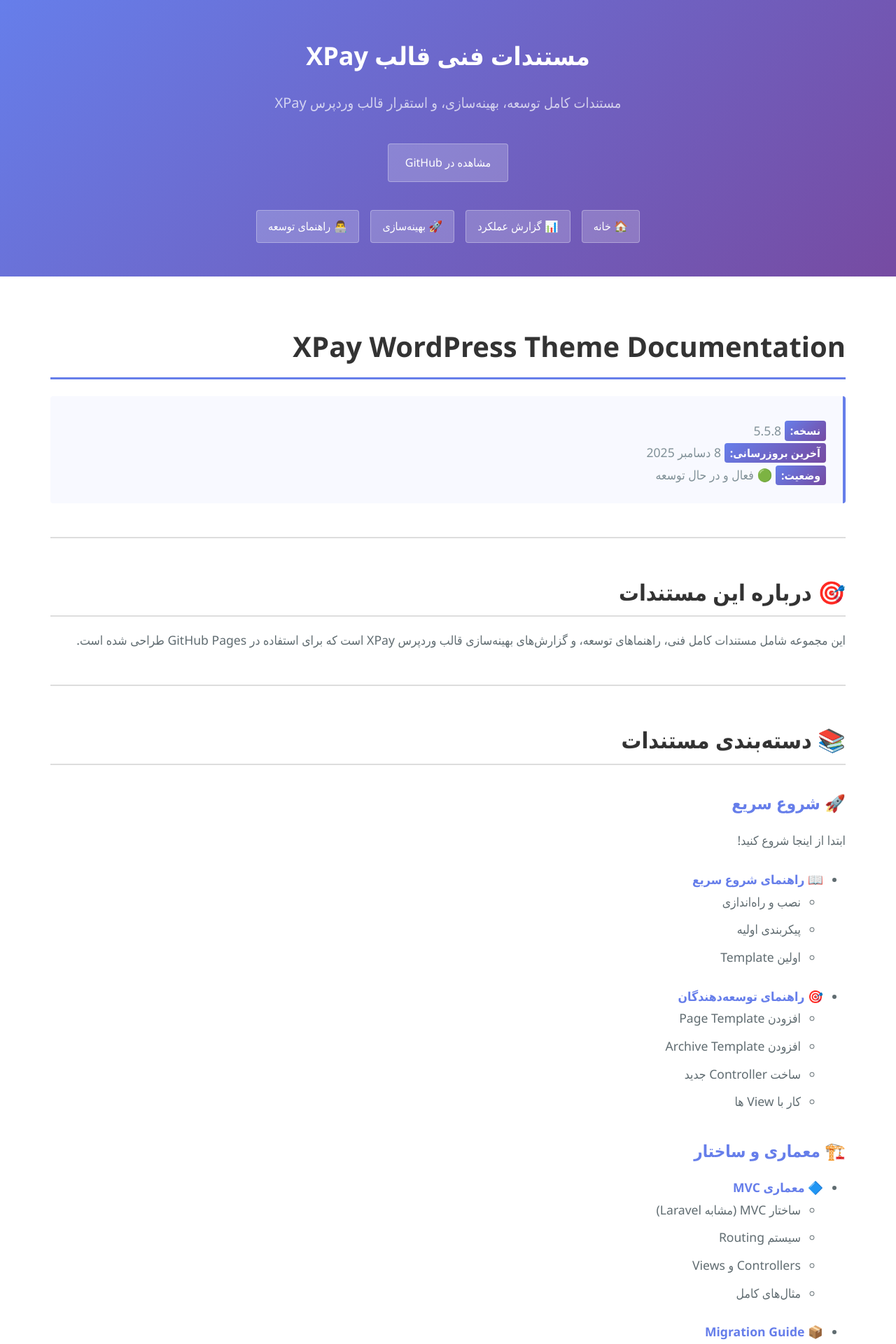
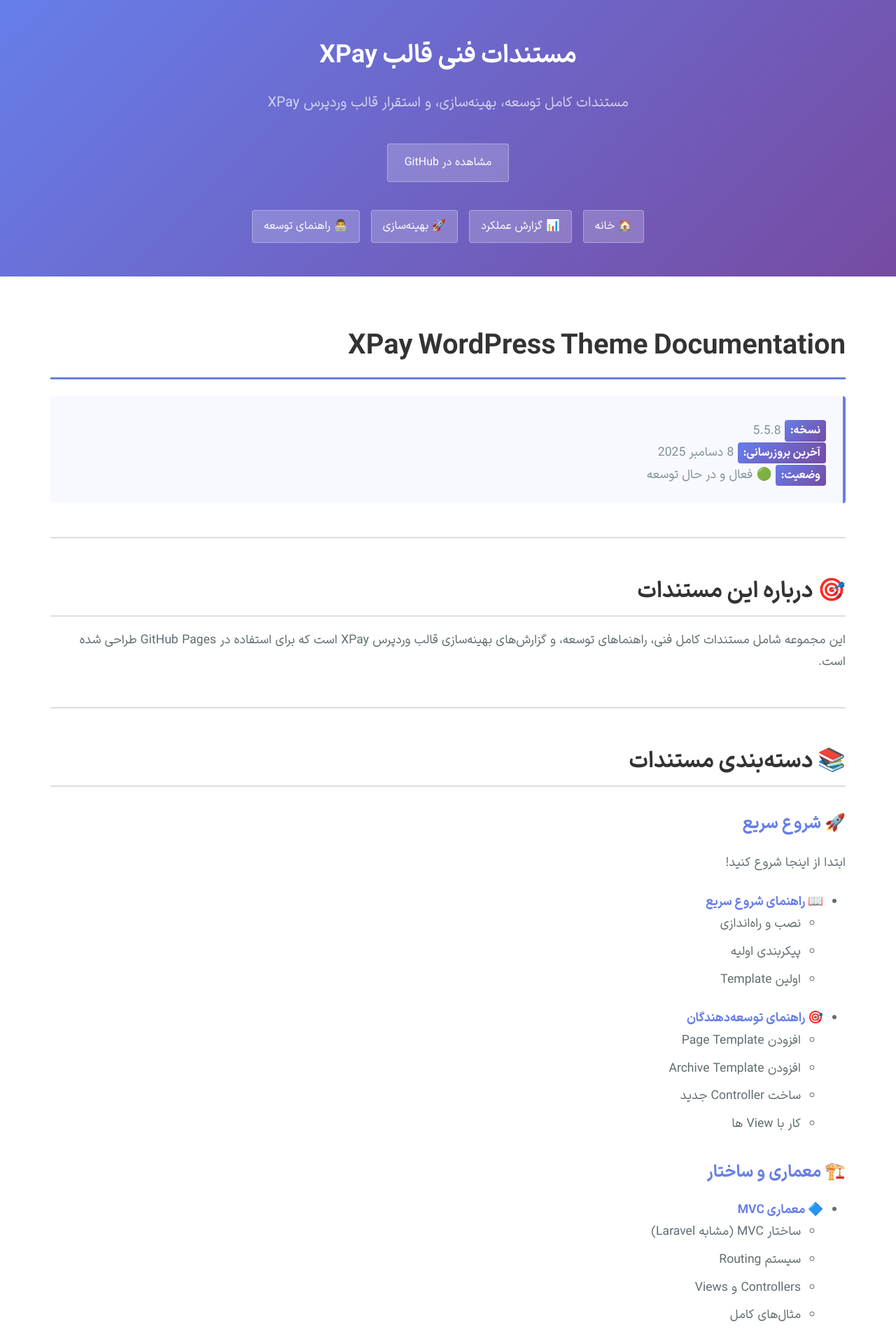
Before and after one commit to MSallehi/report-xpay, a Jekyll site: the page built from index.md, in a window 1280 px wide. Shown: the top 1920 px of the page at 70% size. Built offline with Jekyll 4.4.1, drawn with Linux system fonts in a browser that asks for light colours; some web fonts are replaced; our own code applies the rules of GitHub Pages for plain Markdown files.

Commit message:
📚 Sync documentation from Xpay-wp/xpay-wp@5b0caddadb41a78adca295d11edd6c1548fd958e
  Source branch: develop
  Triggered by: MSallehi
  Commit: 5b0caddadb41a78adca295d11edd6c1548fd958e
  Timestamp: 2025-12-08 12:35:03 UTC

```diff
--- a/assets/css/style.scss
+++ b/assets/css/style.scss
@@ -198,7 +198,7 @@ a:hover {
 /* Font Face Definitions - IRANSansX */
 @font-face {
   font-family: "IRANSansX";
-  src: url("https://cdn.xpay.co/fonts/IRANSansX-Regular.woff2") format("woff2");
+  src: url("../fonts/IRANSansX-RegularD4.woff2") format("woff2");
   font-style: normal;
   font-weight: 400;
   font-display: swap;
@@ -206,7 +206,7 @@ a:hover {
 
 @font-face {
   font-family: "IRANSansX";
-  src: url("https://cdn.xpay.co/fonts/IRANSansX-Medium.woff2") format("woff2");
+  src: url("../fonts/IRANSansX-MediumD4.woff2") format("woff2");
   font-style: normal;
   font-weight: 500;
   font-display: swap;
@@ -214,7 +214,7 @@ a:hover {
 
 @font-face {
   font-family: "IRANSansX";
-  src: url("https://cdn.xpay.co/fonts/IRANSansX-DemiBold.woff2") format("woff2");
+  src: url("../fonts/IRANSansX-DemiBoldD4.woff2") format("woff2");
   font-style: normal;
   font-weight: 600;
   font-display: swap;
@@ -222,7 +222,7 @@ a:hover {
 
 @font-face {
   font-family: "IRANSansX";
-  src: url("https://cdn.xpay.co/fonts/IRANSansX-Bold.woff2") format("woff2");
+  src: url("../fonts/IRANSansX-BoldD4.woff2") format("woff2");
   font-style: normal;
   font-weight: 700;
   font-display: swap;
```
Also changed, not shown: assets/fonts/IRANSansX-BoldD4.woff2 (added), assets/fonts/IRANSansX-DemiBoldD4.woff2 (added), assets/fonts/IRANSansX-MediumD4.woff2 (added), assets/fonts/IRANSansX-RegularD4.woff2 (added).
